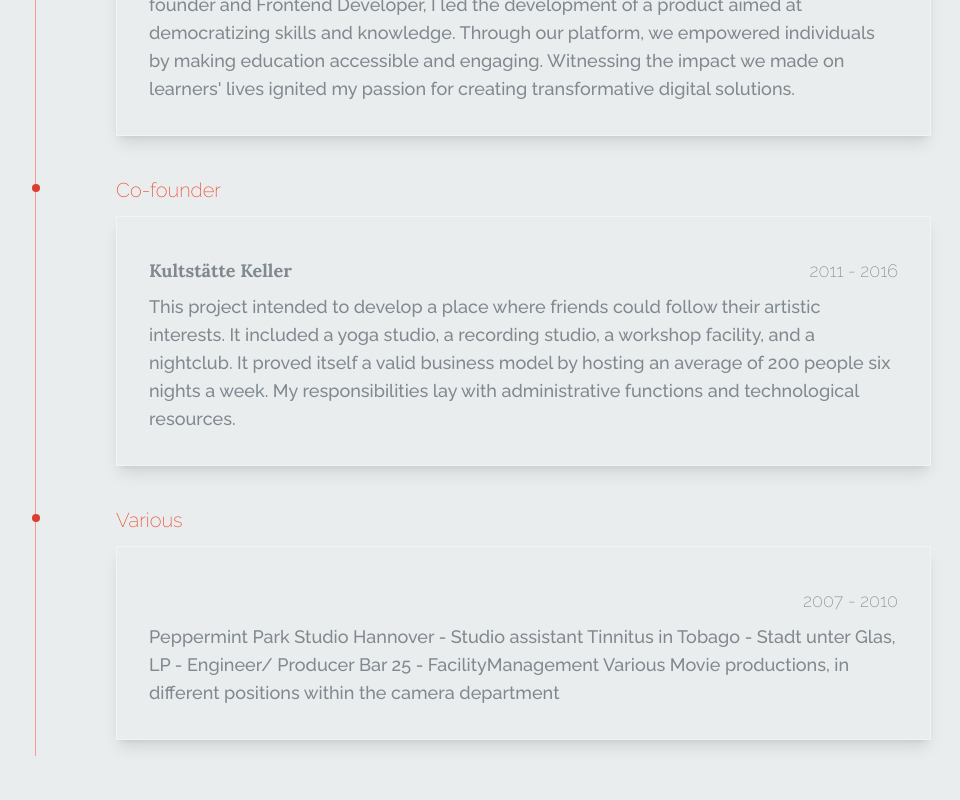
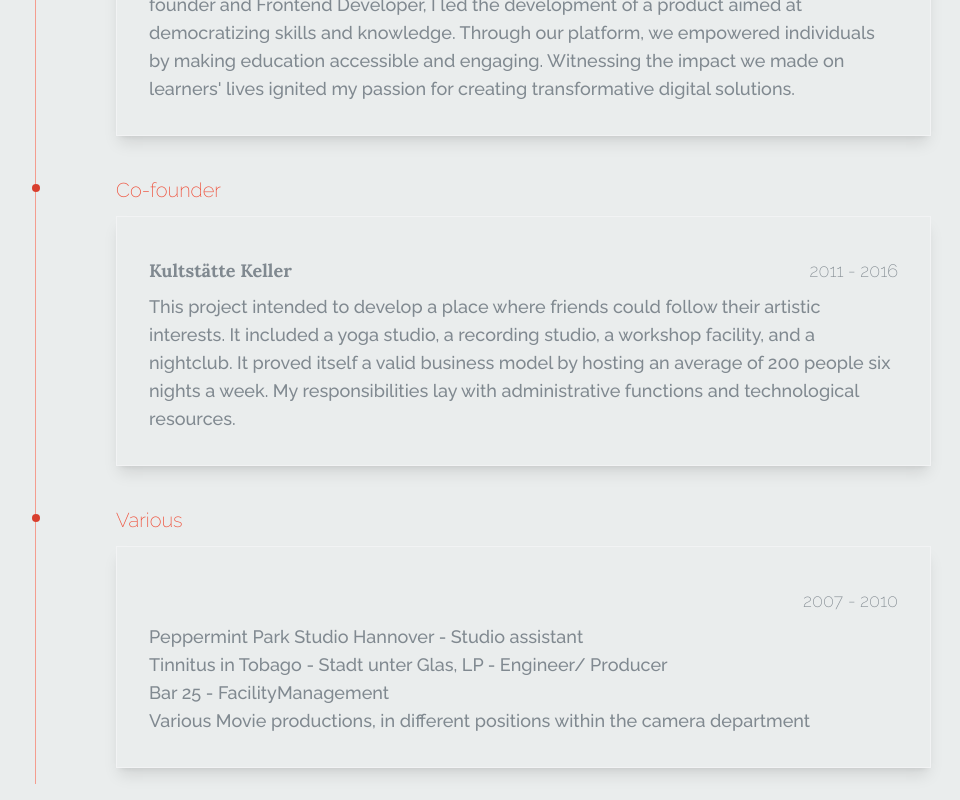
Before and after one commit to ShawnGB/my-portfolio, a React (Vite) app: page /cv in a window 1280 px wide. Shown: the part 1884-2684 px from the top of the page, without its empty margins (189-1149 px from the left). Before the commit the page ends 2656 px from the top, so only its background shows below. Built offline with nearby package versions, Linux system fonts and the light colour scheme.

Commit message:
line braks for cv descriptions

```diff
--- a/src/components/CV/CvCardComponent.tsx
+++ b/src/components/CV/CvCardComponent.tsx
@@ -29,7 +29,7 @@ export default function CvCardComponent({ experience }: IProps) {
             </p>
           </div>
 
-          <p className='text-gray-700 text-sm md:text-lg'>
+          <p className='text-gray-700 text-sm md:text-lg whitespace-pre-line'>
             {experience.description}
           </p>
         </div>
```
